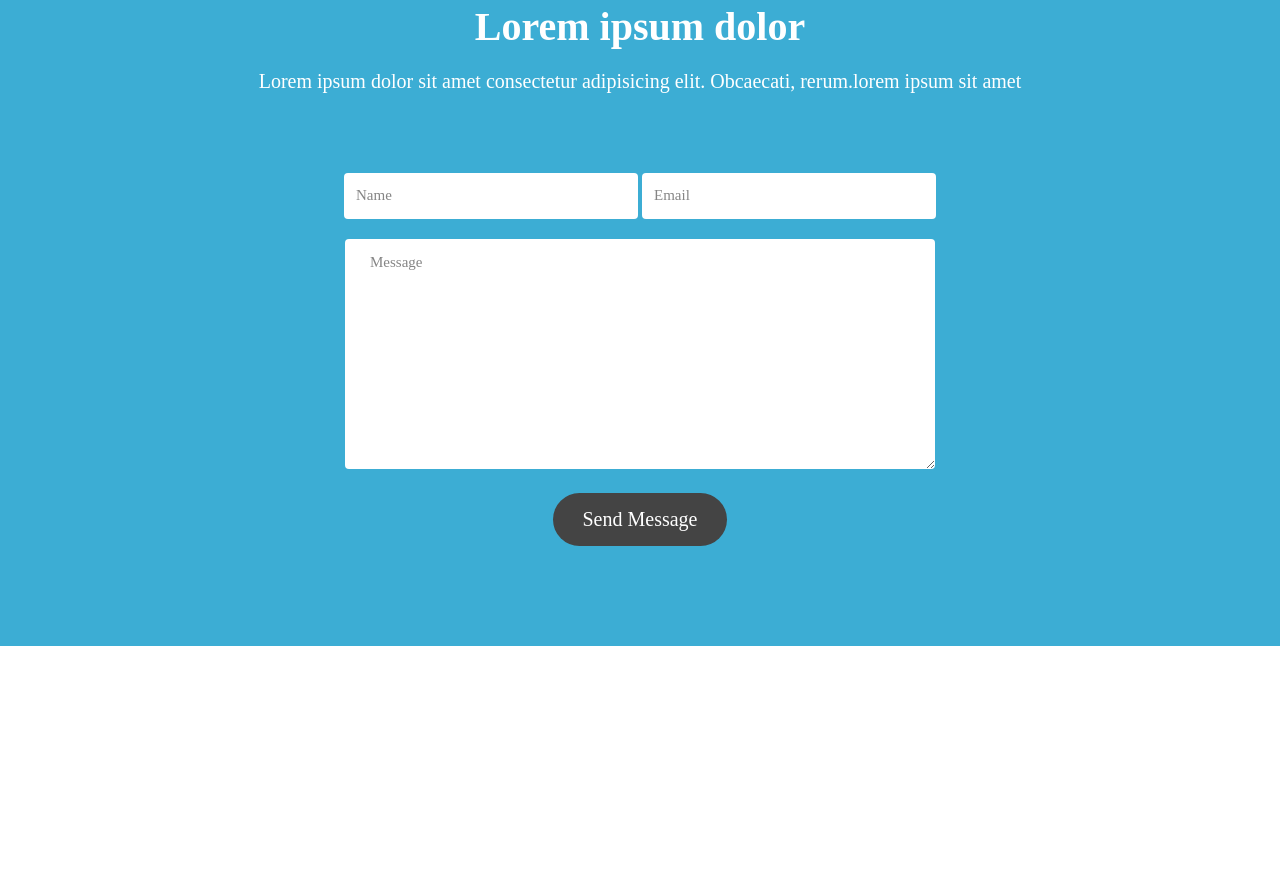
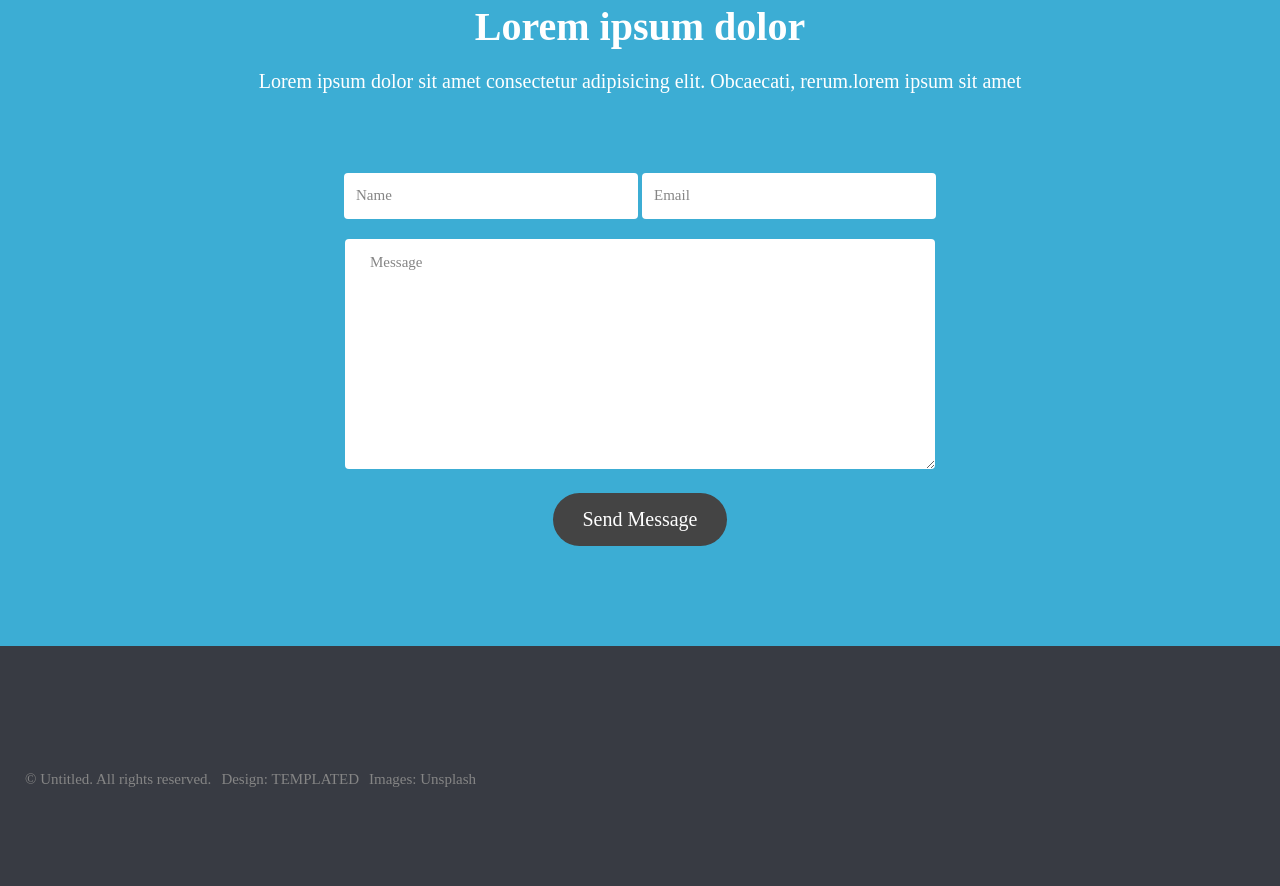
Before and after one commit to aryanssd/first-project-complated, a plain HTML site: page index.html in a window 1280 px wide. Shown: the part 2397-3283 px from the top of the page. Before the commit the page ends 3043 px from the top, so only its background shows below. Drawn offline with Linux system fonts and the light colour scheme; files whose address does not match are found by name.

Commit message:
first-project footer created

```diff
--- a/css/style.css
+++ b/css/style.css
@@ -350,3 +350,30 @@ textarea{
     font-size: 15px;
     font-family: "Raleway";
 }
+
+/* ---------------------------------------- */
+
+.footer{
+    background-color: #383b43;
+    padding: 100px 0;
+
+}
+
+.copyright li{
+    color: #858585;
+    display: inline;
+    list-style-type: none;
+    font-size: 15px;
+    margin: 0 5px;
+    float: left;
+
+}
+
+.copyright a{
+    color: #858585;
+    transition: color 0.2s ease-in;
+}
+
+.copyright a:hover{
+    color: #fffddd;
+}
--- a/index.html
+++ b/index.html
@@ -150,5 +150,13 @@
         </section>
 
       </section>
+
+      <section class="footer">
+        <ul class="copyright">
+          <li>© Untitled. All rights reserved.</li>
+          <li>Design: <a href="http://templated.co">TEMPLATED</a></li>
+          <li>Images: <a href="http://unsplash.com">Unsplash</a></li>
+        </ul>
+      </section>
   </body>
 </html>
```
